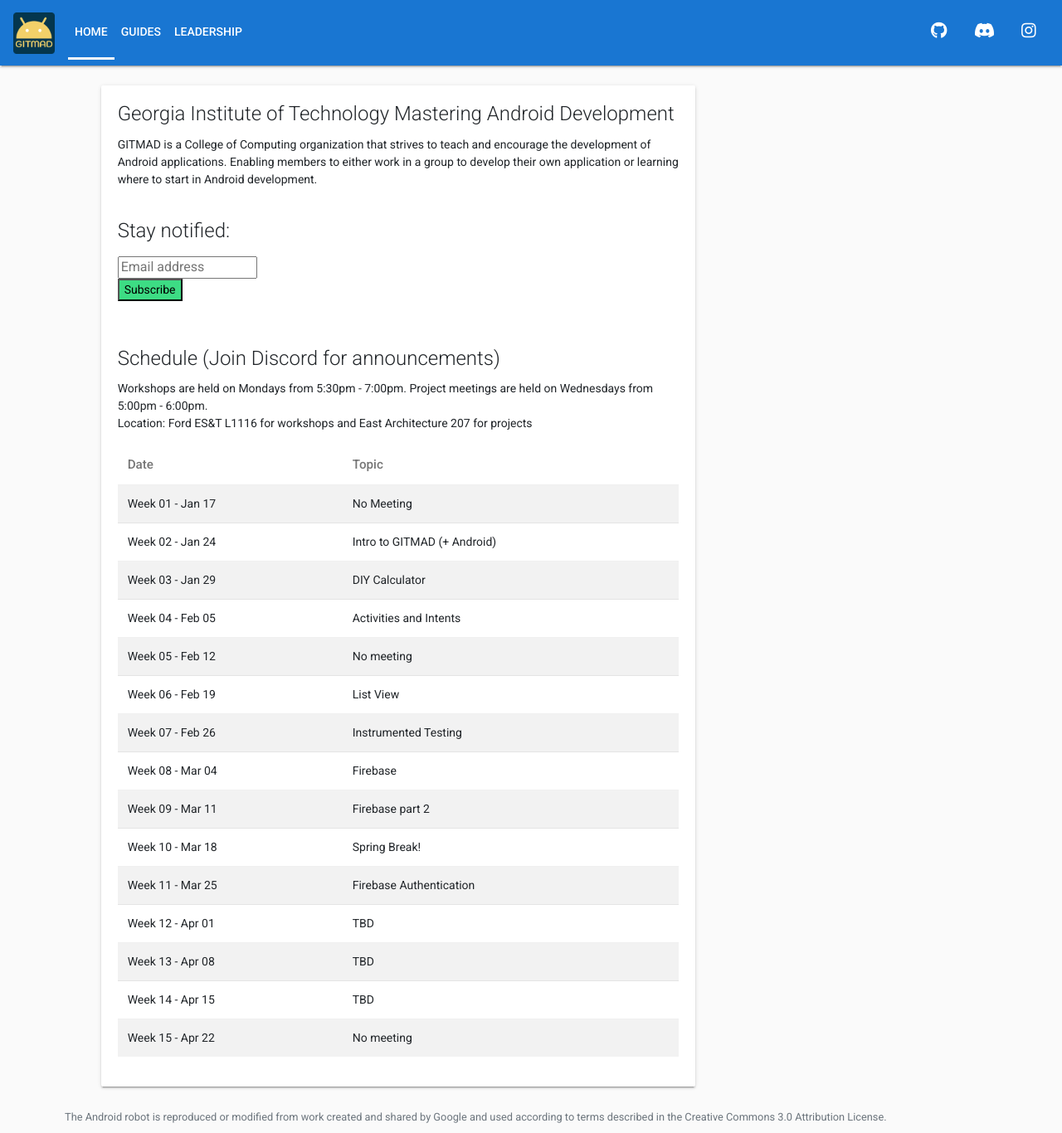
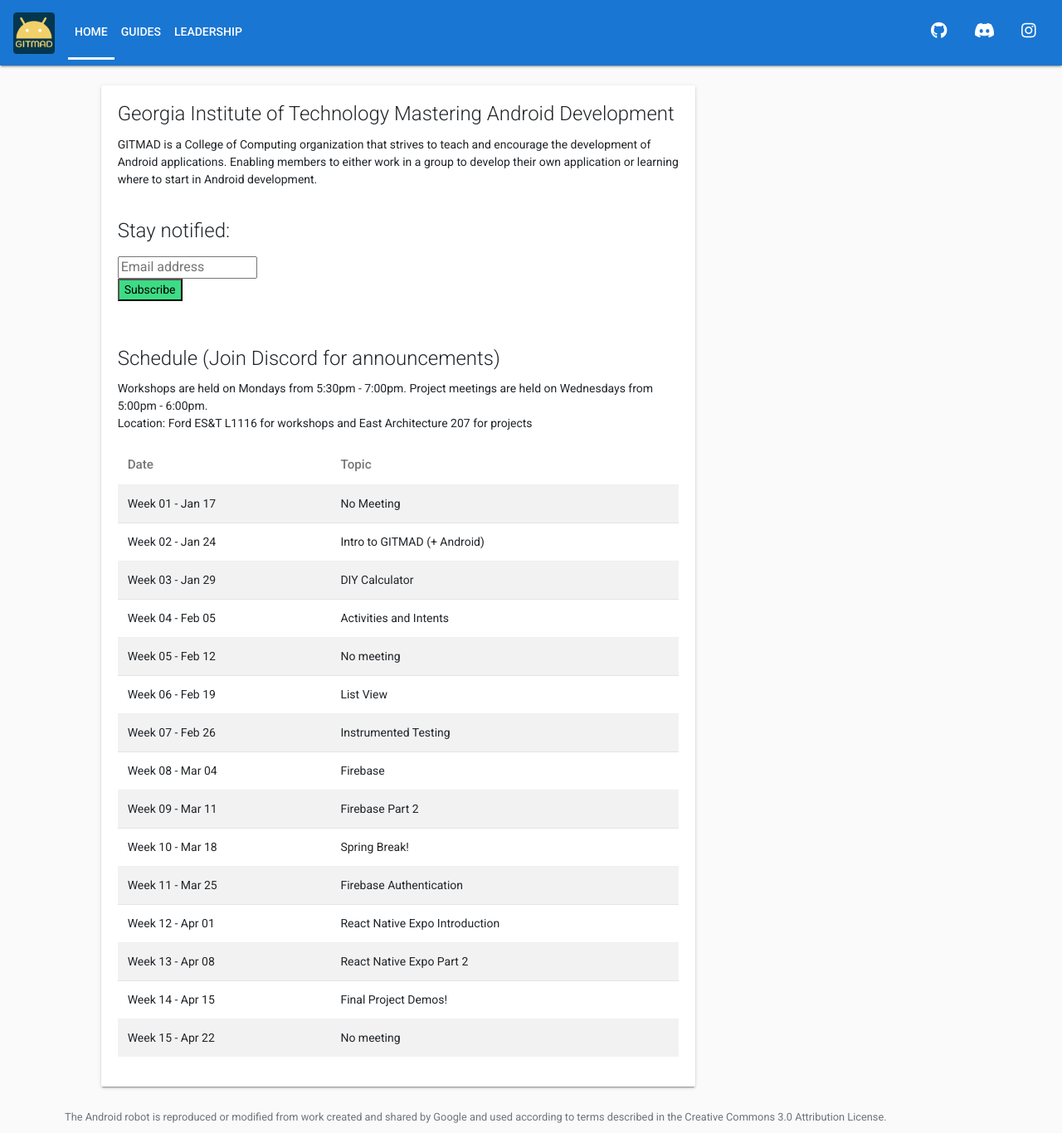
Before and after one commit to git-mad/gitmad.github.io, a Jekyll site: the page built from index.html, in a window 1280 px wide. Shown: the whole page at 83% size. Built offline with Jekyll 4.4.1, drawn with Linux system fonts in a browser that asks for light colours; nearby versions of some CDN libraries; comment, search, counter and statistics services are not loaded.

Commit message:
Last update S24

```diff
--- a/_data/schedule.yml
+++ b/_data/schedule.yml
@@ -31,7 +31,7 @@
   link: null
 
 - date: Week 09 - Mar 11
-  topic: Firebase part 2
+  topic: Firebase Part 2
   link: null
 
 - date: Week 10 - Mar 18
@@ -43,15 +43,15 @@
   link: null
 
 - date: Week 12 - Apr 01
-  topic: TBD
+  topic: React Native Expo Introduction
   link: null
 
 - date: Week 13 - Apr 08
-  topic: TBD
+  topic: React Native Expo Part 2
   link: null
 
 - date: Week 14 - Apr 15
-  topic: TBD
+  topic: Final Project Demos!
   link: null
 
 - date: Week 15 - Apr 22
```
